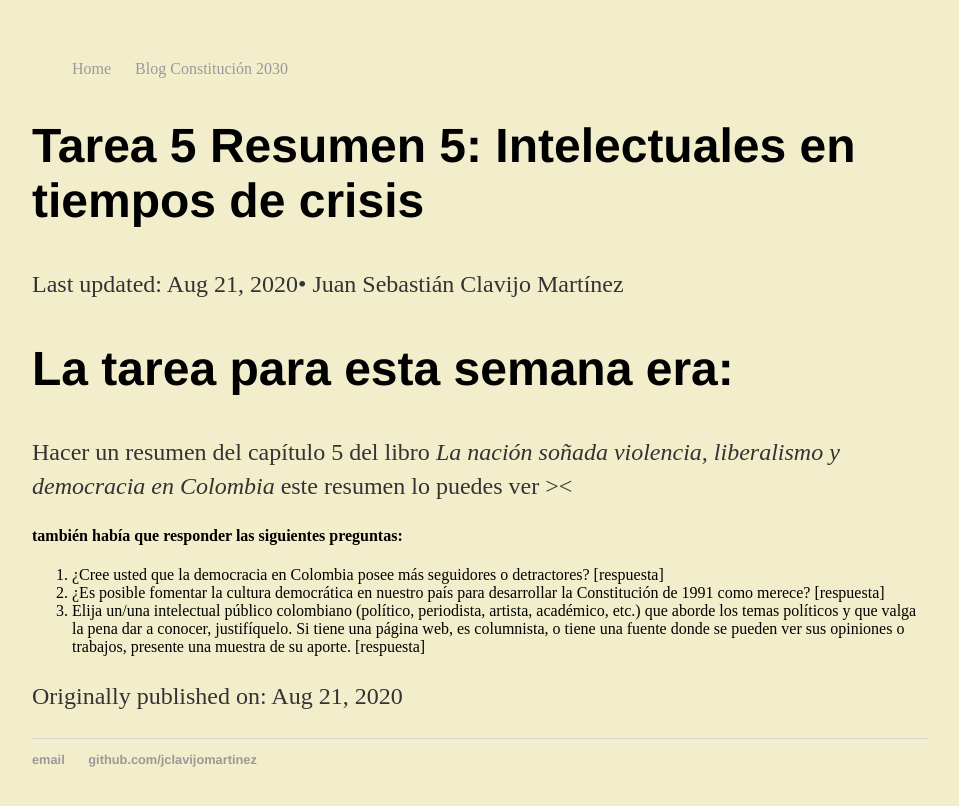
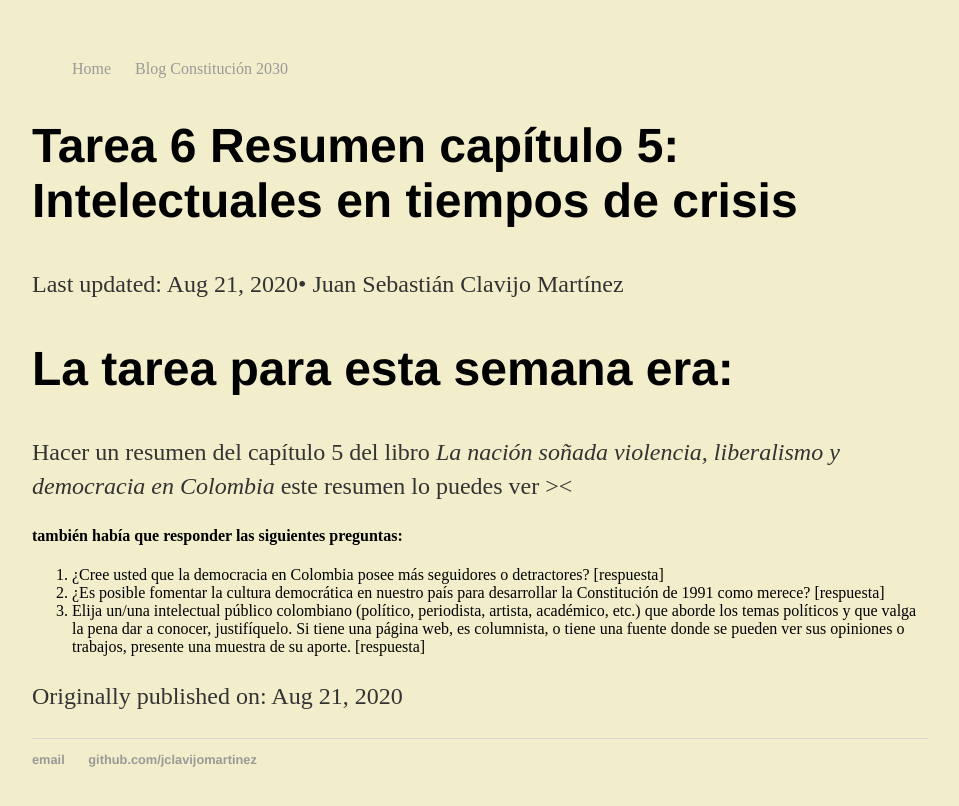
Before and after one commit to jclavijomartinez/jclavijomartinez.github.io, a Jekyll site: the page built from _posts/2020-09-25-Resumen-5-la-nacion-soñada.md, in a window 1280 px wide. Shown: the top 806 px of the page, without its empty margins (160-1119 px from the left). Built offline with Jekyll 4.4.1, drawn with Linux system fonts in a browser that asks for light colours.

Commit message:
Update 2020-09-25-Resumen-5-la-nacion-soñada.md

```diff
--- a/_posts/2020-09-25-Resumen-5-la-nacion-soñada.md
+++ b/_posts/2020-09-25-Resumen-5-la-nacion-soñada.md
@@ -1,6 +1,6 @@
 ---
 layout: post
-title: "Tarea 5 Resumen 5: Intelectuales en tiempos de crisis"
+title: "Tarea 6 Resumen capítulo 5: Intelectuales en tiempos de crisis"
 date: 2020-08-21
 author: Juan Sebastián Clavijo Martínez
 last_modified_at:   2020-08-21 10:05:35 -0050
```
